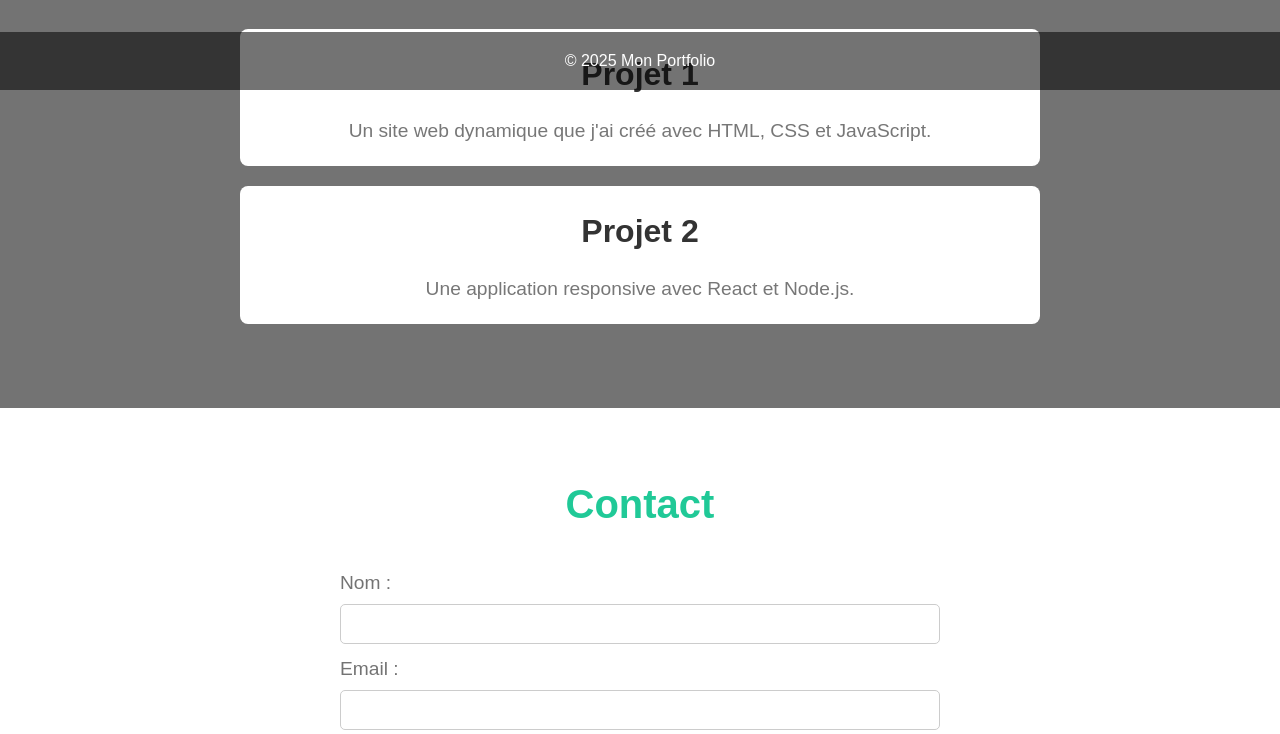
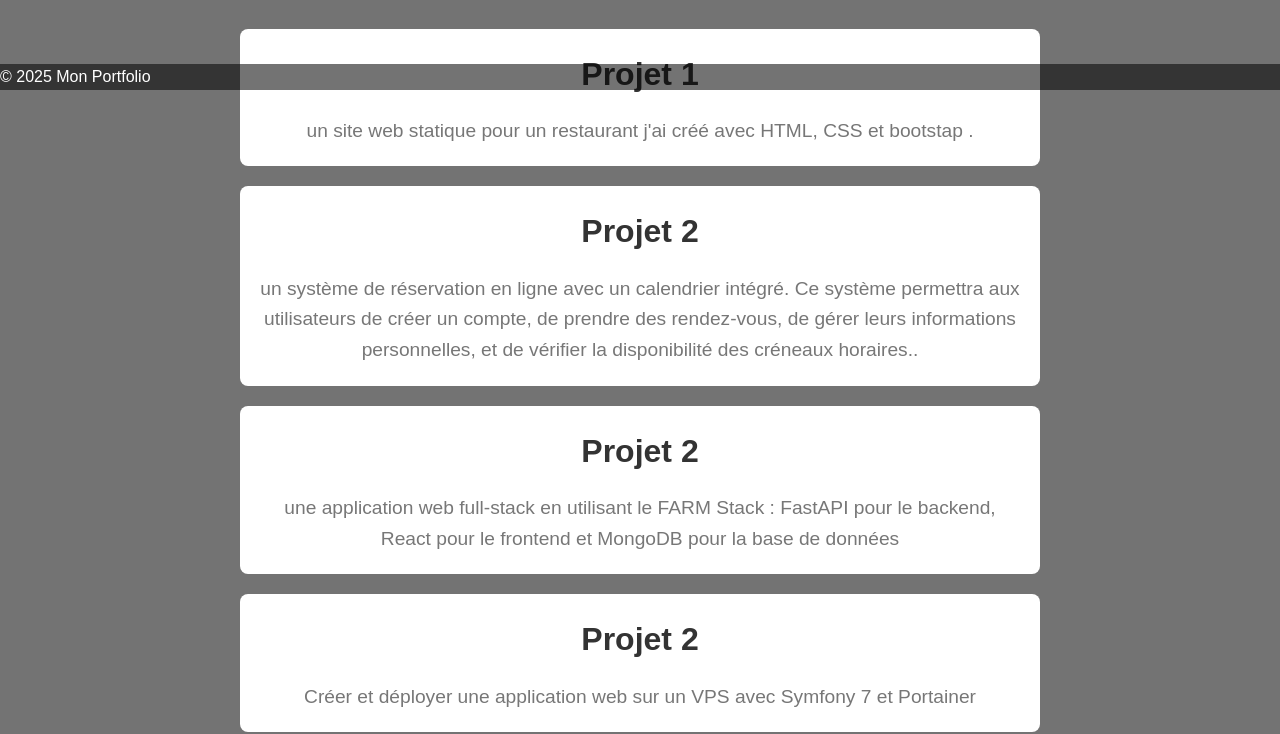
Before and after one commit to brendalauriane/mon-portfolio, a plain HTML site: page index.html in a window 1280 px wide. Shown: the part 710-1444 px from the top of the page. Drawn offline with nearby package versions, Linux system fonts and the light colour scheme; files that its build step writes are made by us from their sources; a web font is replaced by a local one.

Commit message:
ajout des projets

```diff
--- a/assets/css/style.css
+++ b/assets/css/style.css
@@ -165,8 +165,11 @@ body {
 footer {
     background-color: rgba(0, 0, 0, 0.55);
     color: #fff;
-    text-align: center;
-    padding: 1rem;
+   /* text-align: center;
+   display: flex;
+    justify-content: space-between;
+    align-items: center;
+    padding: 1rem;*/
     position: fixed;
     width: 100%;
     bottom: 0;
--- a/index.html
+++ b/index.html
@@ -39,11 +39,19 @@
             <h2>Mes Projets</h2>
             <div class="projet">
                 <h3>Projet 1</h3>
-                <p>Un site web dynamique que j'ai créé avec HTML, CSS et JavaScript.</p>
+                <p>un site web statique pour un restaurant j'ai créé avec HTML, CSS et bootstap .</p>
             </div>
             <div class="projet">
                 <h3>Projet 2</h3>
-                <p>Une application responsive avec React et Node.js.</p>
+                <p>un système de réservation en ligne avec un calendrier intégré. Ce système permettra aux utilisateurs de créer un compte, de prendre des rendez-vous, de gérer leurs informations personnelles, et de vérifier la disponibilité des créneaux horaires..</p>
+            </div>
+            <div class="projet">
+                <h3>Projet 2</h3>
+                <p>une application web full-stack en utilisant le FARM Stack : FastAPI pour le backend, React pour le frontend et MongoDB pour la base de données</p>
+            </div>
+            <div class="projet">
+                <h3>Projet 2</h3>
+                <p>Créer et déployer une application web sur un VPS avec Symfony 7 et Portainer</p>
             </div>
         </section>
 
```
